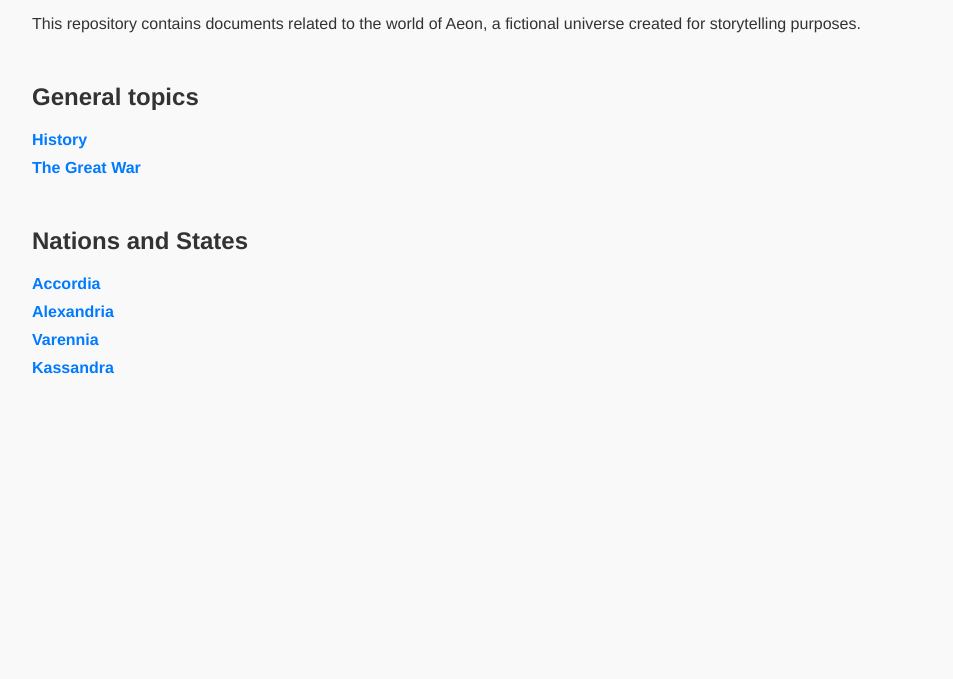
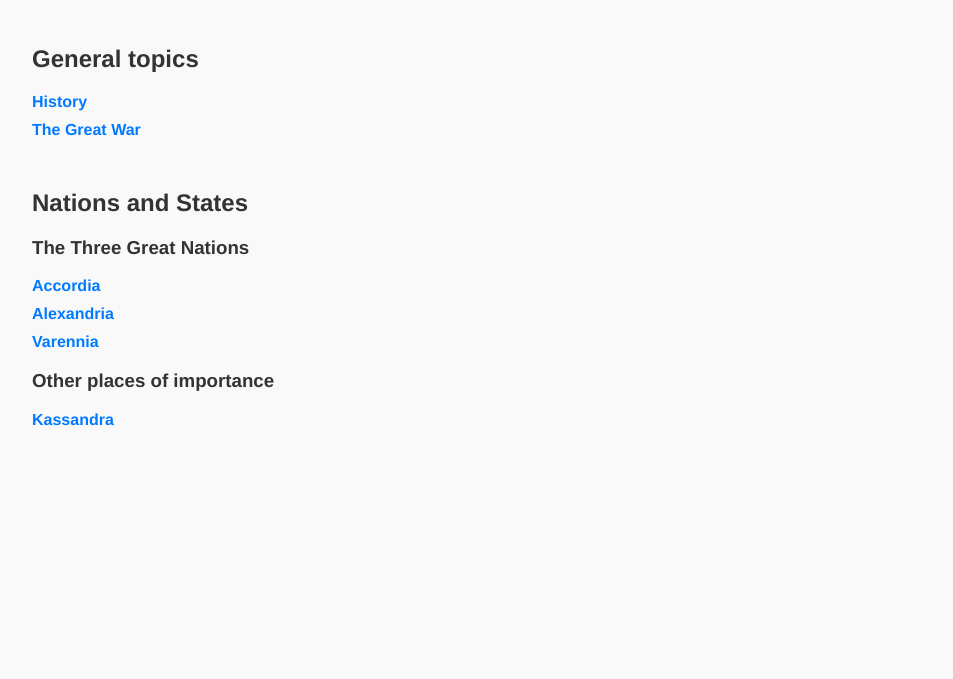
Before and after one commit to AlexSkylark/aeon-world, a plain HTML site: page index.html in a window 1280 px wide. Shown: the part 121-800 px from the top of the page, without its empty margins (96-1049 px from the left). Drawn offline with Linux system fonts and the light colour scheme.

Commit message:
html fixes

```diff
--- a/index.html
+++ b/index.html
@@ -16,11 +16,15 @@
             <li><a href="./general-topics/great-war.md">The Great War</a></li>
         </ul>
         <h2>Nations and States</h2>
+        <h3>The Three Great Nations</h2>
         <ul>
             <li><a href="./nations/accordia.md">Accordia</a></li>
             <li><a href="./nations/alexandria.md">Alexandria</a></li>
             <li><a href="./nations/varennia.md">Varennia</a></li>
-            <li><a href="./kassandra/kassandra.md">Kassandra</a></li>
+        </ul>
+        <h3>Other places of importance</h2>
+        <ul>
+            <li><a href="./nations/kassandra.md">Kassandra</a></li>
         </ul>
     </body>
 </html>
--- a/style.css
+++ b/style.css
@@ -4,7 +4,7 @@ body {
     color: #333;
     margin: 0;
     padding: 0 10vw;
-    padding-top: 5vw;
+    padding-top: 2vw;
     background-color: #f9f9f9;
   }
 
```
